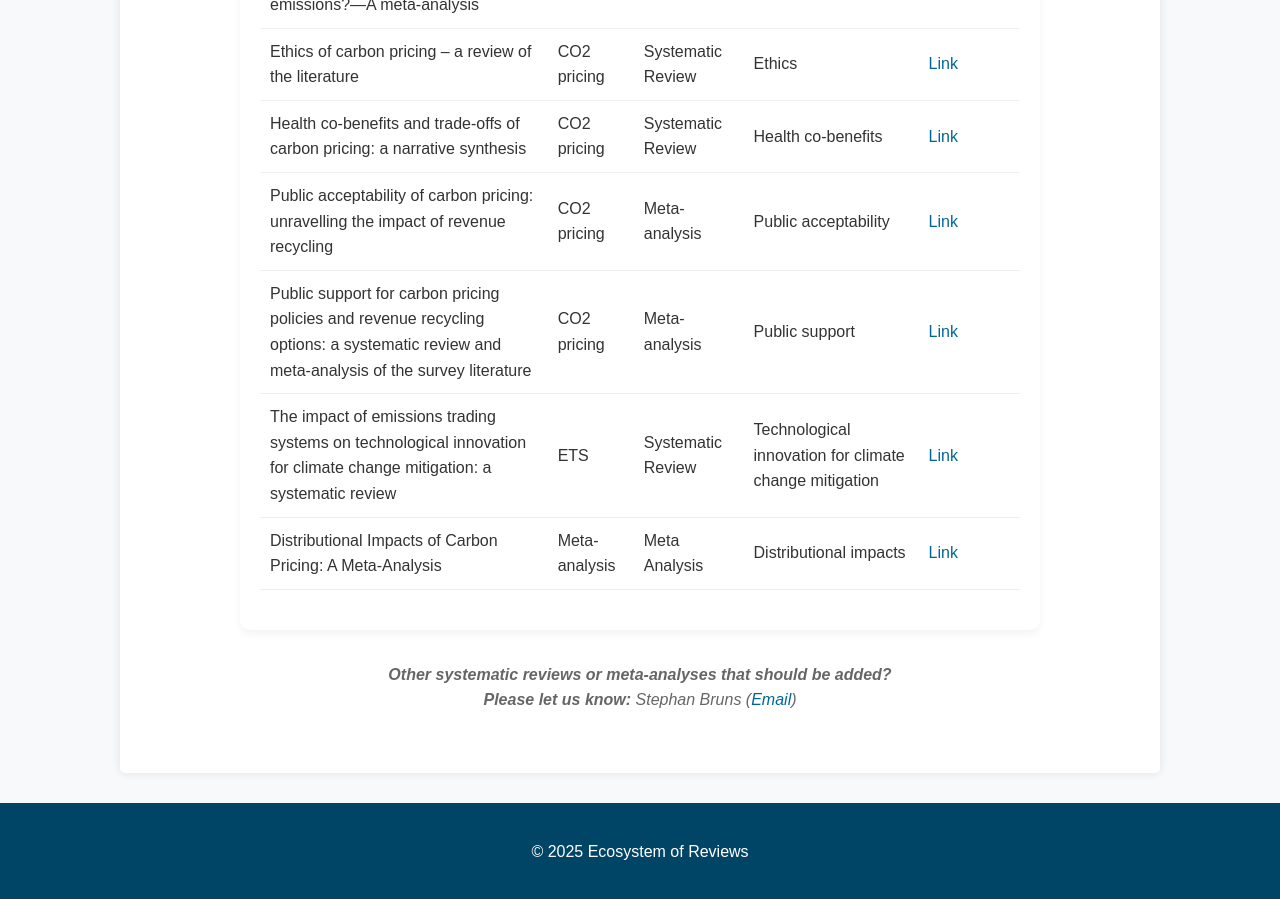
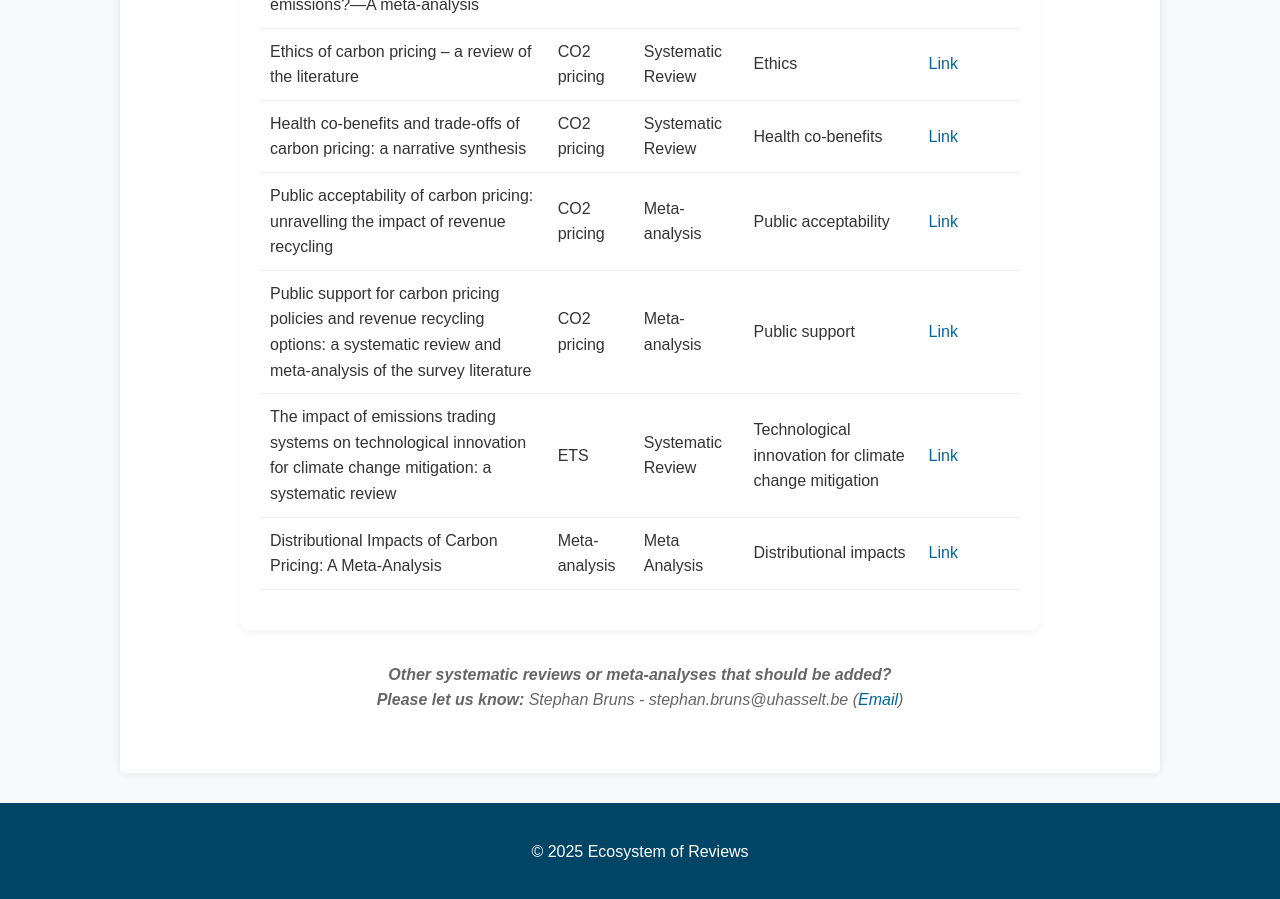
Before and after one commit to trangdtk-vnu/ecosystem-reviews, a Jekyll site: the page built from index.md, in a window 1280 px wide and 900 px high, scrolled down 2276 px. Built offline with Jekyll 4.4.1, drawn with Linux system fonts in a browser that asks for light colours.

Commit message:
Update index.md

```diff
--- a/index.md
+++ b/index.md
@@ -80,7 +80,7 @@ title: Home
         Please let us know:
       </strong>
       <em>
-        Stephan Bruns (<a href="#" onclick="window.location.href='mailto:' + 'stephan.bruns' + '@' + 'uhasselt.be'; return false;">Email</a>)
+        Stephan Bruns - stephan.bruns@uhasselt.be (<a href="#" onclick="window.location.href='mailto:' + 'stephan.bruns' + '@' + 'uhasselt.be'; return false;">Email</a>)
       </em>
     </p>
   </div>
```
